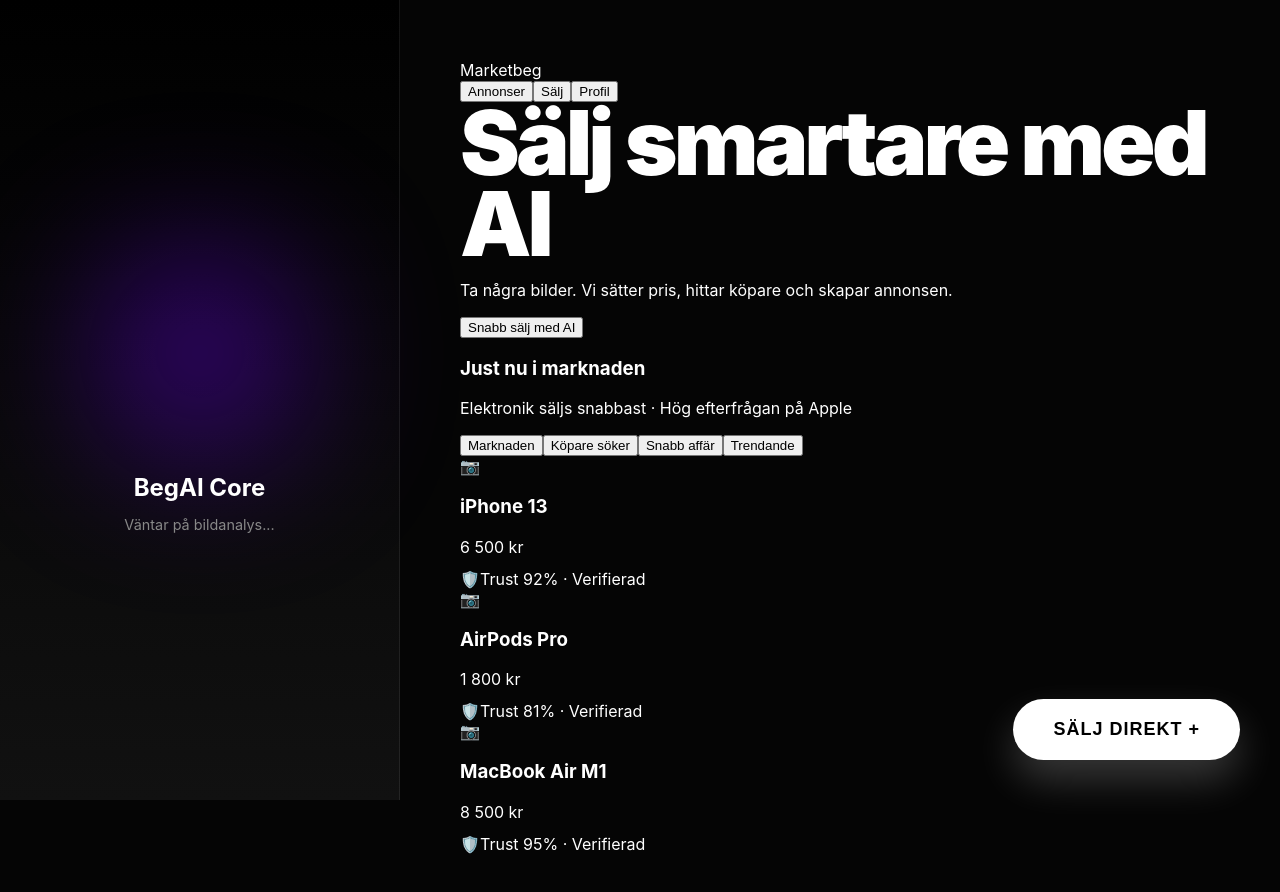
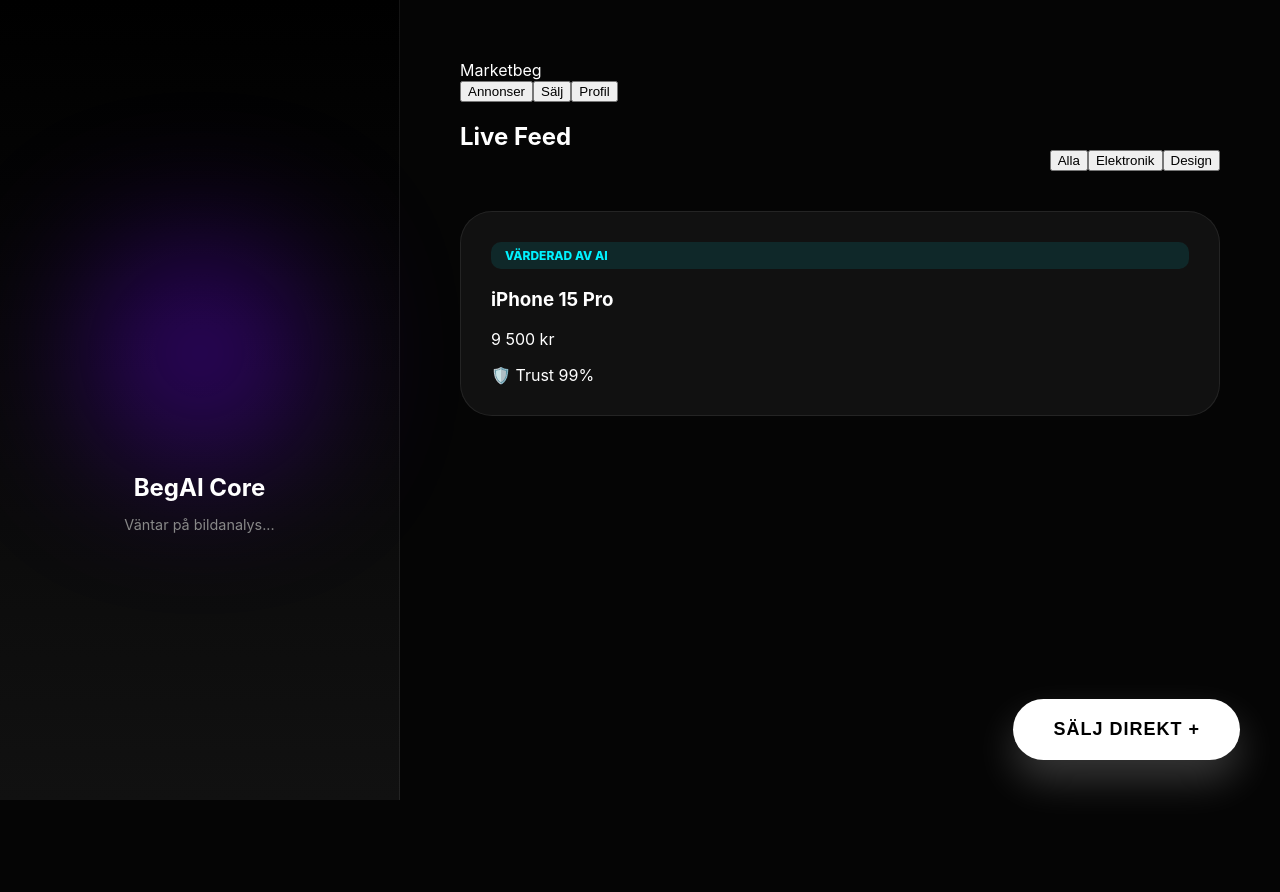
Before and after one commit to gascheckking/marketbeg-appGem, a Next.js app: page /feed in a window 1280 px wide. Shown: the top 892 px of the page. After the commit the page ends 800 px from the top, so only its background shows below. Built offline with nearby package versions, Linux system fonts and the light colour scheme.

Commit message:
Update page.tsx

```diff
--- a/app/feed/page.tsx
+++ b/app/feed/page.tsx
@@ -1,86 +1,25 @@
-"use client";
-
-import { useState } from "react";
-import FeedCardSell from "../../components/FeedCardSell";
-import { useRouter } from "next/navigation";
-
-const LISTINGS = [
-  { id: "1", title: "iPhone 13", price: 6500, trust: 92, tag: "Hög efterfrågan" },
-  { id: "2", title: "AirPods Pro", price: 1800, trust: 81, tag: "Snabb affär" },
-  { id: "3", title: "MacBook Air M1", price: 8500, trust: 95, tag: "Trending" },
-];
-
 export default function FeedPage() {
-  const [tab, setTab] = useState("market");
-  const router = useRouter();
-
   return (
-    <main>
-      {/* HERO */}
-      <section className="hero">
-        <div className="hero-card">
-          <h1>Sälj smartare med AI</h1>
-          <p>
-            Ta några bilder. Vi sätter pris, hittar köpare och skapar annonsen.
-          </p>
-          <button className="primary" onClick={() => router.push("/sell")}>
-            Snabb sälj med AI
-          </button>
+    <div>
+      <div style={{ display: 'flex', justifyContent: 'space-between', alignItems: 'flex-end', marginBottom: '40px' }}>
+        <h2>Live Feed</h2>
+        <div className="tabs">
+          <button className="active">Alla</button>
+          <button>Elektronik</button>
+          <button>Design</button>
         </div>
-
-        <div className="hero-card">
-          <h3>Just nu i marknaden</h3>
-          <p className="muted">
-            Elektronik säljs snabbast · Hög efterfrågan på Apple
-          </p>
-        </div>
-      </section>
-
-      {/* TABS */}
-      <div className="tabs">
-        <button className={`tab ${tab === "market" ? "active" : ""}`} onClick={() => setTab("market")}>
-          Marknaden
-        </button>
-        <button className={`tab ${tab === "buy" ? "active" : ""}`} onClick={() => setTab("buy")}>
-          Köpare söker
-        </button>
-        <button className={`tab ${tab === "fast" ? "active" : ""}`} onClick={() => setTab("fast")}>
-          Snabb affär
-        </button>
-        <button className={`tab ${tab === "trend" ? "active" : ""}`} onClick={() => setTab("trend")}>
-          Trendande
-        </button>
       </div>
 
-      {/* CONTENT */}
-      {(tab === "market" || tab === "trend") && (
-        <div className="grid">
-          {LISTINGS.map(item => (
-            <FeedCardSell key={item.id} {...item} />
-          ))}
+      <div className="grid">
+        {/* Här mappar du dina MOCK_LISTINGS men med nya bento-item klasser */}
+        <div className="bento-item">
+          <div className="badge-ai">Värderad av AI</div>
+          <h3>iPhone 15 Pro</h3>
+          <p className="price-tag">9 500 kr</p>
+          <div className="trust-badge">🛡️ Trust 99%</div>
         </div>
-      )}
-
-      {tab === "buy" && (
-        <div className="grid">
-          {LISTINGS.map(item => (
-            <FeedCardSell key={item.id} {...item} />
-          ))}
-        </div>
-      )}
-
-      {tab === "fast" && (
-        <div className="card">
-          <span className="badge">Direkt bud</span>
-          <h2>Sälj direkt till köpare</h2>
-          <p className="muted">
-            AI hittar aktiva köpare och ger dig prisförslag direkt.
-          </p>
-          <button className="primary" onClick={() => router.push("/sell")}>
-            Starta snabb sälj
-          </button>
-        </div>
-      )}
-    </main>
+        {/* Fler kort här... */}
+      </div>
+    </div>
   );
 }
```
